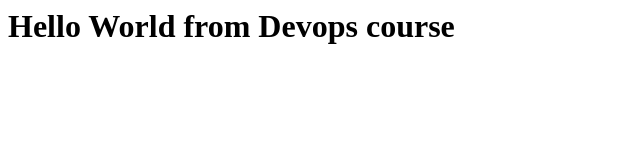
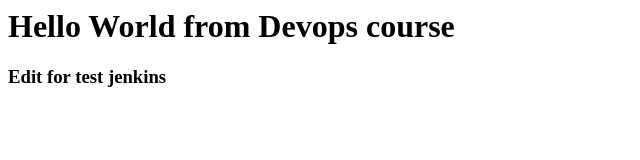
Before and after one commit to Chonnisat/devops_docker, a plain HTML site: page html/index.html in a window 1280 px wide. Shown: the whole page, without its empty margins (0-640 px from the left). Drawn offline with Linux system fonts and the light colour scheme.

Commit message:
edit index.html

```diff
--- a/html/index.html
+++ b/html/index.html
@@ -1 +1,2 @@
 <h1>Hello World from Devops course</h1>
+<h3>Edit for test jenkins</h3>
```
